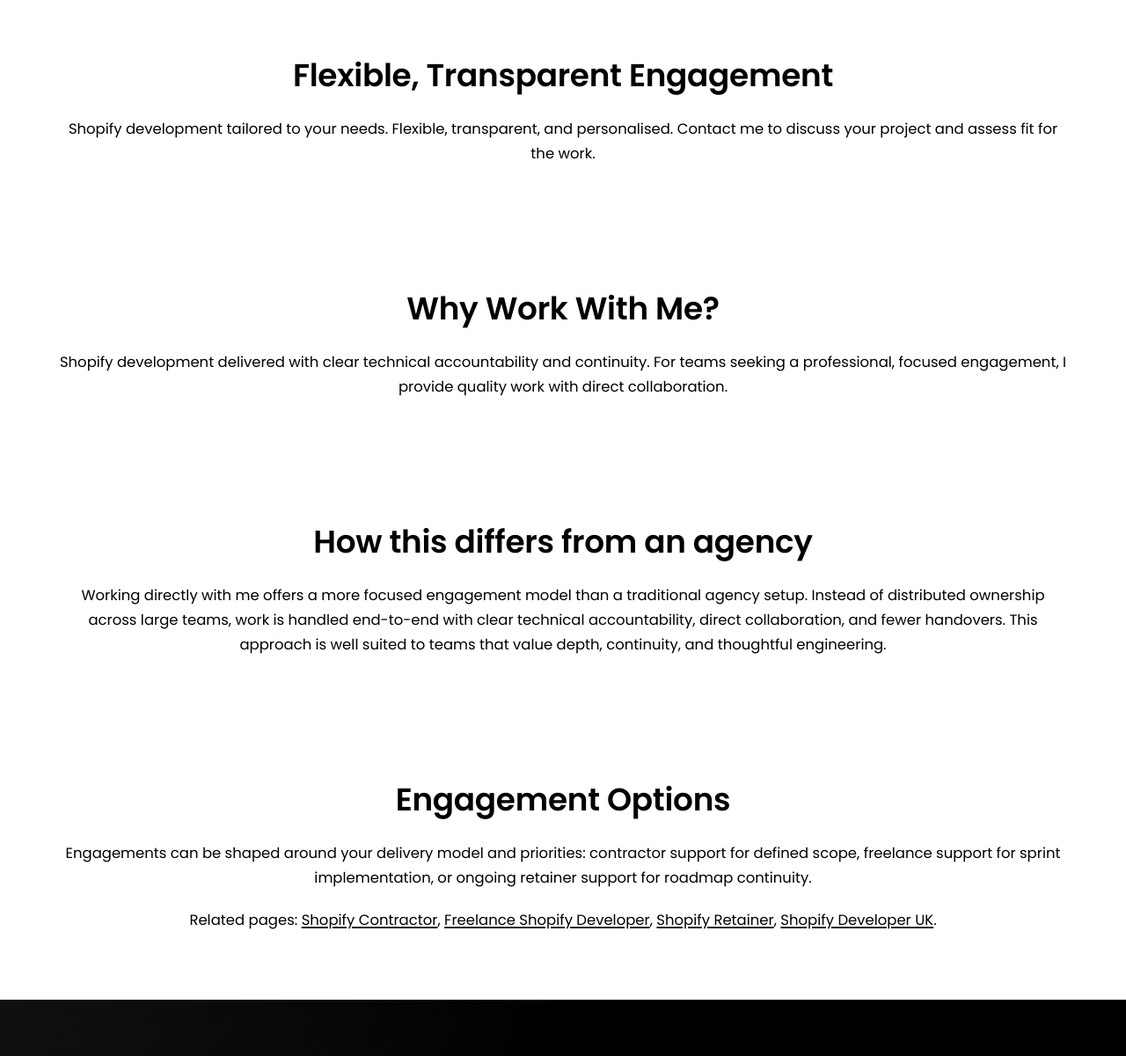
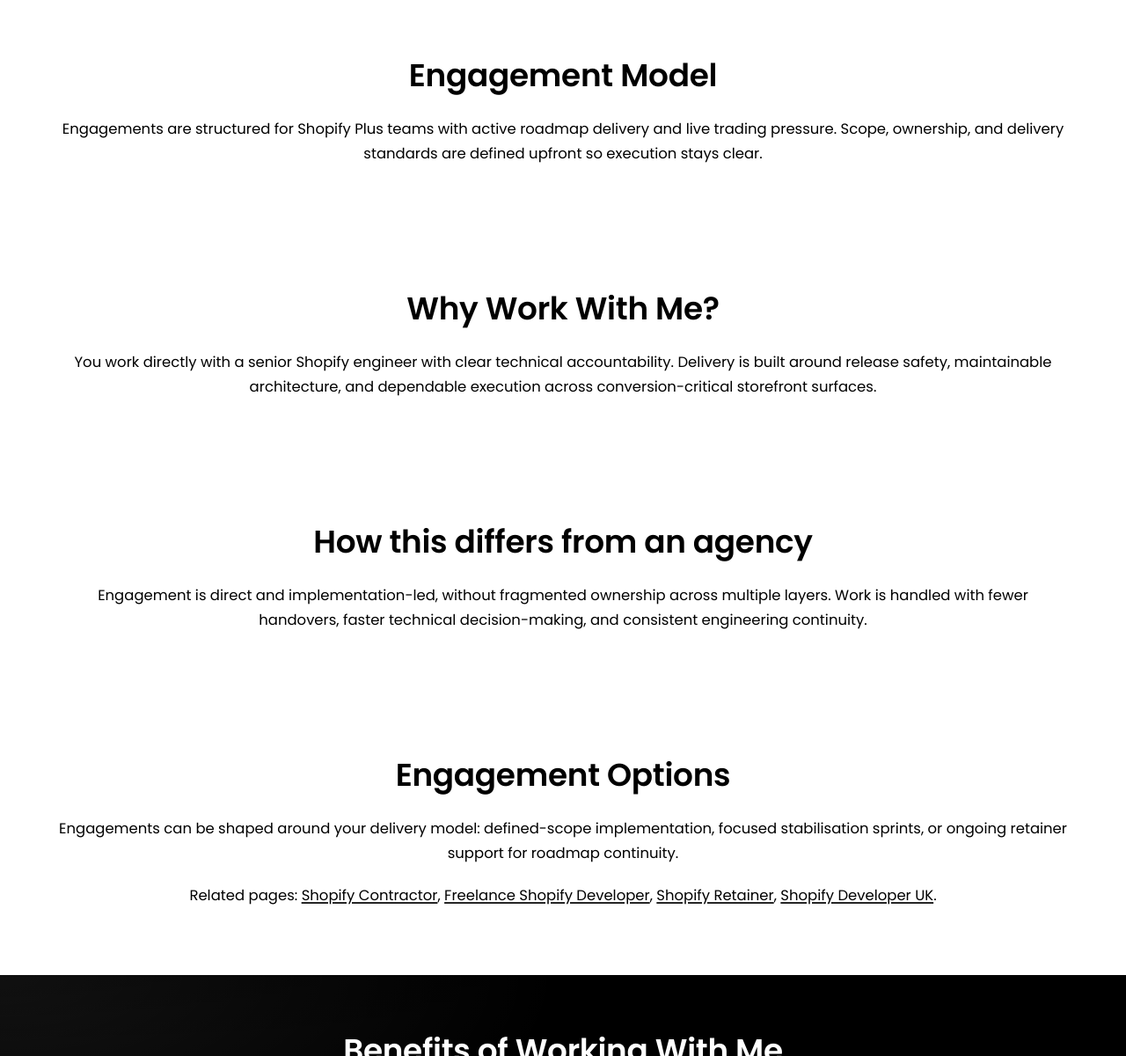
Before and after one commit to DanielleChantee/daniellechantee.github.io, a Jekyll site: the page built from working-with-me.html, in a window 1280 px wide and 1400 px high, scrolled down 278 px. Shown: the part 200-1400 px from the top of the window at 88% size. Built offline with Jekyll 4.4.1, drawn with Linux system fonts in a browser that asks for light colours; some of the changed text lies outside the part shown.

Commit message:
Tighten premium Shopify Plus positioning across core pages

```diff
--- a/_includes/footer.html
+++ b/_includes/footer.html
@@ -1,6 +1,6 @@
 <footer class="site-footer">
   <div class="site-footer-inner">
-    <p class="footer-tagline">Shopify development for product teams and agencies.</p>
+    <p class="footer-tagline">Shopify Plus engineering for high-growth ecommerce teams.</p>
     <nav class="footer-nav" aria-label="Footer navigation">
       <a href="{{ '/services/' | relative_url }}">Services</a>
       <a href="{{ '/working-with-me/' | relative_url }}">Working With Me</a>
--- a/about.html
+++ b/about.html
@@ -72,7 +72,7 @@
 <div class="about content-section cta-section">
   <div class="content">
     <h2>Open to the right engagement</h2>
-    <p>Available for selective contract work with product teams and agencies.</p>
+    <p>Taking on a limited number of Shopify Plus engagements per quarter.</p>
     <p>
       For service scope and delivery focus, see
       <a href="{{ '/shopify-contractor/' | relative_url }}">Shopify Contractor</a>.
--- a/work.html
+++ b/work.html
@@ -373,7 +373,7 @@
     <div class="about content-section cta-section work-cta">
       <div class="content">
         <h2>Open to the right engagement</h2>
-        <p>Available for selective contract work with product teams and agencies.</p>
+        <p>Taking on a limited number of Shopify Plus engagements per quarter.</p>
         <div class="button-row">
           <a href="{{ '/contact/' | relative_url }}" class="btn btn-primary glow-black">Get in Touch</a>
           <a href="{{ '/services/' | relative_url }}" class="btn btn-secondary glow-black">View Services</a>
--- a/working-with-me.html
+++ b/working-with-me.html
@@ -1,7 +1,7 @@
 ---
 layout: default
-title: Working With Me | Shopify Development Services & Engagement
-description: Flexible, transparent engagement for Shopify development. Expert services tailored to your needs. Discuss your project to assess fit and scope.
+title: Working With Me | Shopify Plus Engagement Model
+description: Engagement model for Shopify Plus teams that need senior implementation ownership across theme architecture, integrations, checkout logic, and release-safe delivery.
 permalink: /working-with-me/
 image: /images/profile-picture.jpeg
 type: website
@@ -17,10 +17,11 @@
 <div class="rates-page working-with-me-page">
   <div class="about content-section">
     <div class="content">
-      <h2>Flexible, Transparent Engagement</h2>
+      <h2>Engagement Model</h2>
       <p>
-        Shopify development tailored to your needs. Flexible, transparent, and
-        personalised. Contact me to discuss your project and assess fit for the work.
+        Engagements are structured for Shopify Plus teams with active roadmap
+        delivery and live trading pressure. Scope, ownership, and delivery
+        standards are defined upfront so execution stays clear.
       </p>
     </div>
   </div>
@@ -29,9 +30,10 @@
     <div class="content">
       <h2>Why Work With Me?</h2>
       <p>
-        Shopify development delivered with clear technical accountability and
-        continuity. For teams seeking a professional, focused engagement, I
-        provide quality work with direct collaboration.
+        You work directly with a senior Shopify engineer with clear technical
+        accountability. Delivery is built around release safety, maintainable
+        architecture, and dependable execution across conversion-critical
+        storefront surfaces.
       </p>
     </div>
   </div>
@@ -40,11 +42,9 @@
     <div class="content">
       <h2>How this differs from an agency</h2>
       <p>
-        Working directly with me offers a more focused engagement model than a
-        traditional agency setup. Instead of distributed ownership across large
-        teams, work is handled end-to-end with clear technical accountability,
-        direct collaboration, and fewer handovers. This approach is well suited
-        to teams that value depth, continuity, and thoughtful engineering.
+        Engagement is direct and implementation-led, without fragmented
+        ownership across multiple layers. Work is handled with fewer handovers,
+        faster technical decision-making, and consistent engineering continuity.
       </p>
     </div>
   </div>
@@ -53,9 +53,9 @@
     <div class="content">
       <h2>Engagement Options</h2>
       <p>
-        Engagements can be shaped around your delivery model and priorities:
-        contractor support for defined scope, freelance support for sprint
-        implementation, or ongoing retainer support for roadmap continuity.
+        Engagements can be shaped around your delivery model: defined-scope
+        implementation, focused stabilisation sprints, or ongoing retainer
+        support for roadmap continuity.
       </p>
       <p>
         Related pages:
@@ -81,8 +81,8 @@
       <div class="service-item">
         <h3 class="service-heading">Expertise</h3>
         <p class="service-paragraph">
-          Years of experience in Shopify theme development, app integration, and
-          custom coding.
+          Senior Shopify implementation across theme architecture, integration
+          layers, checkout logic, and performance-aware delivery.
         </p>
       </div>
       <div class="service-item">
@@ -109,37 +109,38 @@
 
   <div class="about content-section">
     <div class="content">
-      <h2>What I Can Do for You</h2>
+      <h2>Core Delivery Scope</h2>
       <p>
-        Custom Shopify themes tailored to your brand. Seamless integration of
-        third-party apps to enhance store functionality. Conversion-led UX and
-        UI design to improve sales and engagement. Responsive builds across key
-        templates. Ongoing support, updates, and maintenance.
+        Theme architecture and section systems, app and CMS integration work,
+        checkout function implementation, and performance-aware frontend
+        delivery across PLP, PDP, cart, and campaign surfaces.
       </p>
     </div>
   </div>
 
   <div class="about about-features content-section">
     <div class="content">
-      <h2>Who Can Benefit From My Services?</h2>
+      <h2>Best-Fit Teams</h2>
     </div>
     <div class="service-features services-page-features">
       <div class="service-item">
-        <h3 class="service-heading">Small and Medium Businesses</h3>
+        <h3 class="service-heading">Shopify Plus Brands</h3>
         <p class="service-paragraph">
-          Structured Shopify implementation support with clear delivery ownership.
+          High-growth teams shipping continuously in live trading environments.
         </p>
       </div>
       <div class="service-item">
-        <h3 class="service-heading">Entrepreneurs and Startups</h3>
+        <h3 class="service-heading">In-House Ecommerce Teams</h3>
         <p class="service-paragraph">
-          Focused technical guidance for launch, optimisation, and growth phases.
+          Teams needing embedded implementation ownership across core commerce
+          systems.
         </p>
       </div>
       <div class="service-item">
-        <h3 class="service-heading">Established Brands</h3>
+        <h3 class="service-heading">Product-Led Organisations</h3>
         <p class="service-paragraph">
-          Senior Shopify support for conversion-critical roadmap delivery.
+          Teams prioritising release safety, maintainability, and conversion
+          reliability at pace.
         </p>
       </div>
     </div>
@@ -186,8 +187,9 @@
     <div class="content">
       <h2>Discuss a Potential Engagement</h2>
       <p>
-        If the brief is a fit, we can explore an engagement and define the right
-        scope. Get in touch to discuss context and requirements.
+        Taking on a limited number of Shopify Plus engagements per quarter. If
+        your scope is aligned, I will recommend the right delivery model and
+        next steps.
       </p>
       <div class="button-row">
         <a
```
Also changed, not shown: services.html (+13 -12 lines).
